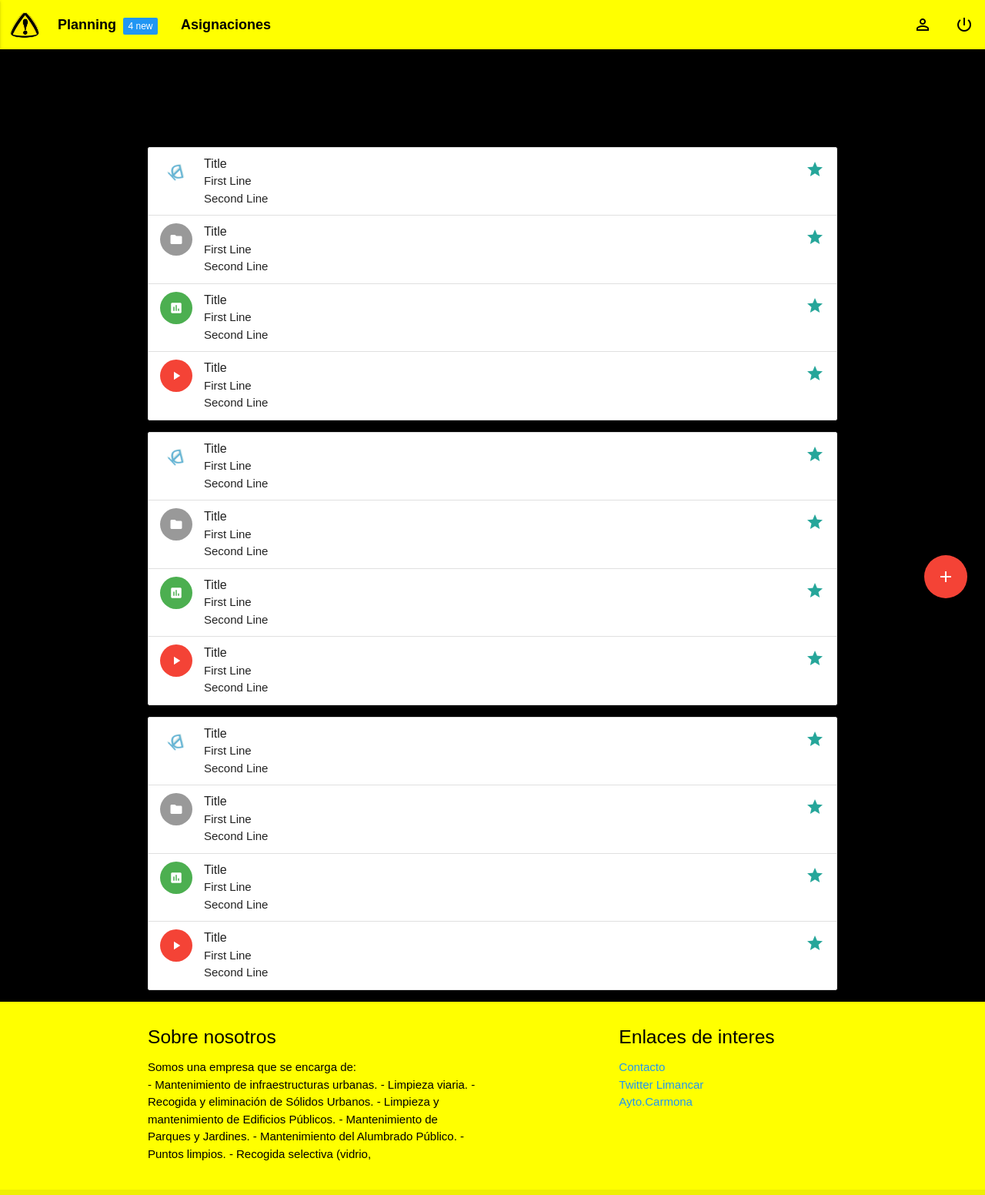
After one commit to Malekith94/incidenciasCarmona, a PHP site: page /indexEmpleado.php in a window 1280 px wide. The commit adds this page. Shown: the top 1552 px of the page at 77% size. Run offline with PHP 8.4, Linux system fonts and the light colour scheme.

Commit message:
24/5/17 11.51

```diff
--- /dev/null
+++ b/indexEmpleado.php
@@ -0,0 +1,242 @@
+<!DOCTYPE html>
+<html>
+
+<head>
+    <meta charset="utf-8">
+    <title>Incidencias Carmona</title>
+    <!-- Compiled and minified CSS -->
+    <link rel="stylesheet" href="css/materialize.min.css">
+
+    <link rel="stylesheet" href="css/indexEmpleado.css">
+    <!--Import Google Icon Font-->
+    <link href="http://fonts.googleapis.com/icon?family=Material+Icons" rel="stylesheet">
+</head>
+
+<body>
+    <div class="contenido">
+
+        <div class="navbar-fixed">
+
+            <nav>
+                <div class="nav-wrapper z-depth-5 yellow accent-2">
+                    <a href="#!" class="brand-logo"><img class="logo" src="imagenes/logo.png"></a>
+
+                    <a href="#" data-activates="mobile-demo" class="button-collapse btn btn-floating pulse"><i class="material-icons black-text">menu</i></a>
+
+                    <ul class="left hide-on-med-and-down cabecera">
+
+                        <li><a href="indexEmpleado.php">Planning <span class="new badge blue">4</span></a></li>
+                        <li><a href="asignaciones.php">Asignaciones</a></li>
+
+                    </ul>
+
+                    <ul class="right hide-on-med-and-down">
+                        <li><a href="perfil.php"><i class="material-icons">perm_identity</i></a></li>
+                        <li><a href="login.html"><i class="material-icons">power_settings_new</i></a></li>
+                    </ul>
+
+                </div>
+            </nav>
+        </div>
+
+        <ul class="side-nav yellow accent-2 fondosidenav" id="mobile-demo">
+            <li><a href="indexEmpleado.php">Planning</a></li>
+            <li><a href="asignaciones.php">Asignaciones</a></li>
+            <li><a href="perfil.php"><i class="material-icons">perm_identity</i></a></li>
+            <li><a href="login.html"><i class="material-icons">power_settings_new</i></a></li>
+        </ul>
+
+        <div class="container incidencias">
+
+            <div class="row">
+
+                <h2>Incidencias</h2>
+
+            </div>
+            <!-- colecciones -->
+            <ul class="collection">
+                <li class="collection-item avatar">
+                    <img src="imagenes/favicon.jpg" alt="" class="circle">
+                    <span class="title">Title</span>
+                    <p>First Line <br> Second Line
+                    </p>
+                    <a href="#!" class="secondary-content"><i class="material-icons">grade</i></a>
+                </li>
+                <li class="collection-item avatar">
+                    <i class="material-icons circle">folder</i>
+                    <span class="title">Title</span>
+                    <p>First Line <br> Second Line
+                    </p>
+                    <a href="#!" class="secondary-content"><i class="material-icons">grade</i></a>
+                </li>
+                <li class="collection-item avatar">
+                    <i class="material-icons circle green">insert_chart</i>
+                    <span class="title">Title</span>
+                    <p>First Line <br> Second Line
+                    </p>
+                    <a href="#!" class="secondary-content"><i class="material-icons">grade</i></a>
+                </li>
+                <li class="collection-item avatar">
+                    <i class="material-icons circle red">play_arrow</i>
+                    <span class="title">Title</span>
+                    <p>First Line <br> Second Line
+                    </p>
+                    <a href="#!" class="secondary-content"><i class="material-icons">grade</i></a>
+                </li>
+            </ul>
+            <ul class="collection">
+                <li class="collection-item avatar">
+                    <img src="imagenes/favicon.jpg" alt="" class="circle">
+                    <span class="title">Title</span>
+                    <p>First Line <br> Second Line
+                    </p>
+                    <a href="#!" class="secondary-content"><i class="material-icons">grade</i></a>
+                </li>
+                <li class="collection-item avatar">
+                    <i class="material-icons circle">folder</i>
+                    <span class="title">Title</span>
+                    <p>First Line <br> Second Line
+                    </p>
+                    <a href="#!" class="secondary-content"><i class="material-icons">grade</i></a>
+                </li>
+                <li class="collection-item avatar">
+                    <i class="material-icons circle green">insert_chart</i>
+                    <span class="title">Title</span>
+                    <p>First Line <br> Second Line
+                    </p>
+                    <a href="#!" class="secondary-content"><i class="material-icons">grade</i></a>
+                </li>
+                <li class="collection-item avatar">
+                    <i class="material-icons circle red">play_arrow</i>
+                    <span class="title">Title</span>
+                    <p>First Line <br> Second Line
+                    </p>
+                    <a href="#!" class="secondary-content"><i class="material-icons">grade</i></a>
+                </li>
+            </ul>
+            <ul class="collection">
+                <li class="collection-item avatar">
+                    <img src="imagenes/favicon.jpg" alt="" class="circle">
+                    <span class="title">Title</span>
+                    <p>First Line <br> Second Line
+                    </p>
+                    <a href="#!" class="secondary-content"><i class="material-icons">grade</i></a>
+                </li>
+                <li class="collection-item avatar">
+                    <i class="material-icons circle">folder</i>
+                    <span class="title">Title</span>
+                    <p>First Line <br> Second Line
+                    </p>
+                    <a href="#!" class="secondary-content"><i class="material-icons">grade</i></a>
+                </li>
+                <li class="collection-item avatar">
+                    <i class="material-icons circle green">insert_chart</i>
+                    <span class="title">Title</span>
+                    <p>First Line <br> Second Line
+                    </p>
+                    <a href="#!" class="secondary-content"><i class="material-icons">grade</i></a>
+                </li>
+                <li class="collection-item avatar">
+                    <i class="material-icons circle red">play_arrow</i>
+                    <span class="title">Title</span>
+                    <p>First Line <br> Second Line
+                    </p>
+                    <a href="#!" class="secondary-content"><i class="material-icons">grade</i></a>
+                </li>
+            </ul>
+            <div class="col s12">
+
+
+            </div>
+        </div>
+
+
+        <div id="floating" class="fixed-action-btn">
+            <a class="btn-floating btn-large waves-effect waves-light red" href="#modal1"><i class="material-icons">add</i></a>
+
+
+        </div>
+
+        <!--Ventana modal float button rellenar incidencia-->
+        <div id="modal1" class="modal">
+            <div class="modal-content">
+                <div class="container row center-align">
+                    <i class="large material-icons">report_problem</i>
+                    <h4 align="center">Registrar Incidencia</h4>
+                </div>
+                <!--Formulario registrar incidencia-->
+                <div id="nuevaIncidencia" class="row">
+                    <div class="col s12">
+                        <div class="row">
+                            <!--Nombre-->
+                            <div class="input-field col s12">
+                                <input id="labelNombre" type="text" class="validate">
+                                <label for="labelNombre">Incidencia</label>
+                            </div>
+                            <!--Descripcion-->
+                            <div class="input-field col s12">
+                                <textarea id="txtAreaDescripcion" class="materialize-textarea"></textarea>
+                                <label for="txtAreaDescripcion">Descripcion de la Incidencia</label>
+                            </div>
+                            <!--Direccion -->
+                            <div class="input-field col s12">
+                                <input id="labelDireccion" type="text" class="validate">
+                                <label for="labelDireccion">Direccion</label>
+                            </div>
+                            <!--Imagen-->
+                            <div class="file-field input-field col s12">
+                                <div class="btn">
+                                    <span>Foto</span>
+                                    <input type="file" multiple>
+                                </div>
+                                <div class="file-path-wrapper">
+                                    <input class="file-path validate" type="text" placeholder="Seleccione la imagen">
+                                </div>
+                            </div>
+                        </div>
+                    </div>
+                </div>
+
+            </div>
+            <div class="modal-footer">
+                <a href="#!" class="modal-action modal-close waves-effect waves-green btn-flat">Añadir</a>
+                <a href="#!" class="modal-action modal-close waves-effect waves-green btn-flat">Cancelar</a>
+            </div>
+        </div>
+
+
+
+
+    </div>
+
+    <!--Footer-->
+    <footer class="page-footer yellow accent-2">
+        <div class="container">
+            <div class="row">
+                <div class="col l6 s12">
+                    <h5 class="black-text">Sobre nosotros</h5>
+                    <p class="grey-text black-text">Somos una empresa que se encarga de: <br> - Mantenimiento de infraestructuras urbanas. - Limpieza viaria. - Recogida y eliminación de Sólidos Urbanos. - Limpieza y mantenimiento de Edificios Públicos. - Mantenimiento de Parques y Jardines. - Mantenimiento del Alumbrado Público. - Puntos limpios. - Recogida selectiva (vidrio,</p>
+                </div>
+                <div class="col l4 offset-l2 s12">
+                    <h5 class="black-text">Enlaces de interes</h5>
+                    <ul>
+                        <li><a class="blue-text" href="http://www.carmona.org/limancar/limancar.htm">Contacto</a></li>
+                        <li><a class="blue-text" href="http://www.carmona.org/limancar/limancar.htm">Twitter Limancar</a></li>
+                        <li><a class="blue-text" href="http://www.carmona.org/">Ayto.Carmona</a></li>
+                    </ul>
+                </div>
+            </div>
+        </div>
+        <div class="footer-copyright">
+            <div class="container">
+                <a rel="license" href="http://creativecommons.org/licenses/by-nc-nd/4.0/"><img alt="Licencia de Creative Commons" style="border-width:0" src="https://i.creativecommons.org/l/by-nc-nd/4.0/88x31.png" />Este obra está bajo una</a> <a rel="license" href="http://creativecommons.org/licenses/by-nc-nd/4.0/">licencia de Creative Commons Reconocimiento-NoComercial-SinObraDerivada 4.0 Internacional</a>
+            </div>
+        </div>
+    </footer>
+    <script src="js/jquery-3.2.0.min.js"></script>
+    <script src="js/materialize.min.js"></script>
+    <script type="text/javascript" src="js/indexEmpleado.js"></script>
+
+</body>
+
+</html>
--- a/login.php
+++ b/login.php
@@ -25,9 +25,9 @@
 
     if ($filas > 0 and $prueba["tipo"] == 0) {
         // Inicias la sesion
-        session_start();
+        //session_start();
         // Muestras el contenido de la pagina
-        header("location:indexAdmin.html");
+        header("location:indexAdmin.php");
     }else if ($filas > 0 and $prueba["tipo"] == 1){
         header("location:indexEmpleado.html");
 
```
Also changed, not shown: indexAdmin.php (+6 -6 lines), miPerfil.php (+6 -6 lines), usuarios.php (+7 -7 lines).
